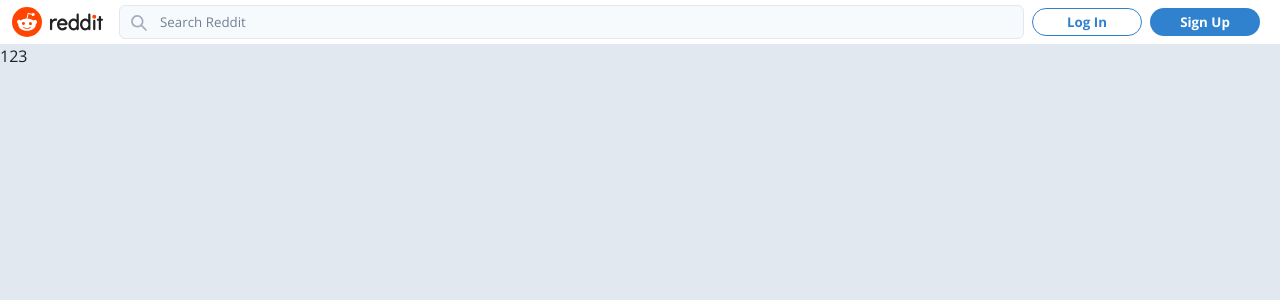
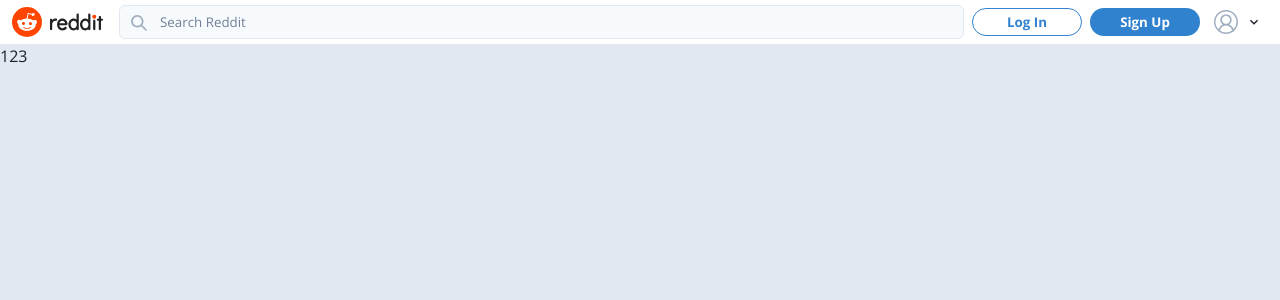
Before and after one commit to eraykeskinmac/reddit-next, a Next.js app: page / in a window 1280 px wide. Shown: the top 300 px of the page. Built offline with nearby package versions, Linux system fonts and the light colour scheme; no server answers.

Commit message:
feat: :art: user dropdown menu

```diff
--- a/src/components/Navbar/RightContent.tsx/RightContent.tsx
+++ b/src/components/Navbar/RightContent.tsx/RightContent.tsx
@@ -4,6 +4,7 @@
 import AuthModal from "../../Modal/Auth/AuthModal";
 import AuthButtons from "./AuthButtons";
 import Icons from "./Icons";
+import UserMenu from "./UserMenu";
 
 type RightContentProps = {
   user?: User | null;
@@ -14,12 +15,8 @@
     <>
       <AuthModal />
       <Flex justify="center" align="center">
-        {user ? (
-          <Icons />
-        ) : (
-          <AuthButtons />
-          // <Menu/>
-        )}
+        {user ? <Icons /> : <AuthButtons />}
+        <UserMenu user={user} />
       </Flex>
     </>
   );
--- /dev/null
+++ b/src/components/Navbar/RightContent.tsx/UserMenu.tsx
@@ -0,0 +1,93 @@
+import { ChevronDownIcon } from "@chakra-ui/icons";
+import {
+  Flex,
+  Icon,
+  Menu,
+  MenuButton,
+  MenuDivider,
+  MenuItem,
+  MenuList,
+} from "@chakra-ui/react";
+import { signOut, User } from "firebase/auth";
+import React from "react";
+import { CgProfile } from "react-icons/cg";
+import { FaRedditSquare } from "react-icons/fa";
+import { MdOutlineLogin } from "react-icons/md";
+import { VscAccount } from "react-icons/vsc";
+import { useSetRecoilState } from "recoil";
+import { AuthModalState } from "../../../atoms/AuthModalAtom";
+import { auth } from "../../../firebase/clientApp";
+
+type UserMenuProps = {
+  user?: User | null;
+};
+
+const UserMenu: React.FC<UserMenuProps> = ({ user }) => {
+  const setAuthModalState = useSetRecoilState(AuthModalState);
+  return (
+    <Menu>
+      <MenuButton
+        cursor="pointer"
+        padding="0px 6px"
+        borderRadius={4}
+        _hover={{ outline: "1px solid ", outlineColor: "gray.200" }}
+      >
+        <Flex align="center">
+          <Flex align="center">
+            {user ? (
+              <>
+                <Icon as={FaRedditSquare} fontSize={24} color="gray.300" />
+              </>
+            ) : (
+              <Icon fontSize={24} color="gray.400" as={VscAccount} />
+            )}
+          </Flex>
+          <ChevronDownIcon ml={2} />
+        </Flex>
+      </MenuButton>
+      <MenuList>
+        {user ? (
+          <>
+            <MenuItem
+              fontSize="10pt"
+              fontWeight={700}
+              _hover={{ bg: "blue.500", color: "white" }}
+            >
+              <Flex align="center">
+                <Icon as={CgProfile} fontSize={20} mr={2} />
+                Profile
+              </Flex>
+            </MenuItem>
+            <MenuDivider />
+            <MenuItem
+              fontSize="10pt"
+              fontWeight={700}
+              _hover={{ bg: "blue.500", color: "white" }}
+              onClick={() => signOut(auth)}
+            >
+              <Flex align="center">
+                <Icon as={MdOutlineLogin} fontSize={20} mr={2} />
+                Log out
+              </Flex>
+            </MenuItem>
+          </>
+        ) : (
+          <>
+            <MenuItem
+              fontSize="10pt"
+              fontWeight={700}
+              _hover={{ bg: "blue.500", color: "white" }}
+              onClick={() => setAuthModalState({ open: true, view: "login" })}
+            >
+              <Flex align="center">
+                <Icon as={MdOutlineLogin} fontSize={20} mr={2} />
+                Log In / Sign Up
+              </Flex>
+            </MenuItem>
+          </>
+        )}
+      </MenuList>
+    </Menu>
+  );
+};
+export default UserMenu;
```
